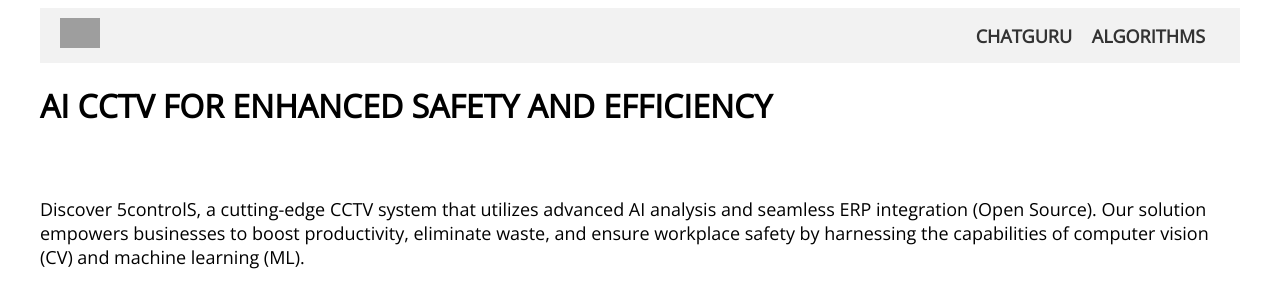
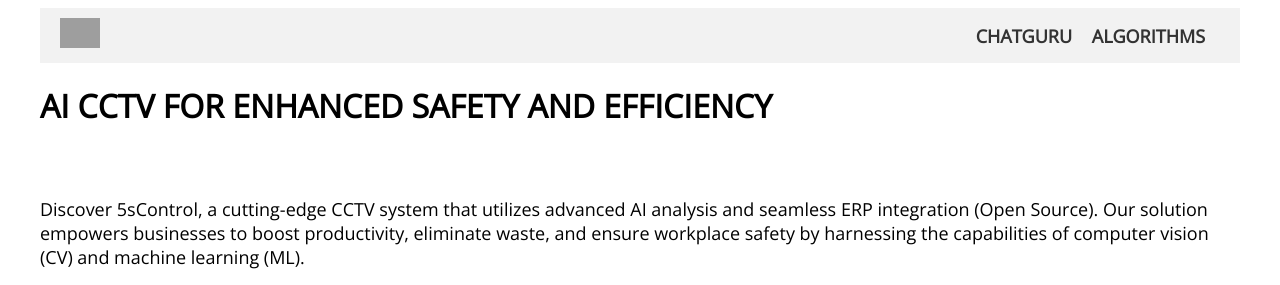
Before and after one commit to 5sControl/5sControl.github.io, a Jekyll site: the page built from index.md, in a window 1280 px wide and 900 px high, cut to the strip 0-285 px from the top of the window. Built offline with Jekyll 4.4.1, drawn with Linux system fonts in a browser that asks for light colours; comment, search, counter and statistics services are not loaded; some of the changed text lies outside the part shown; grey boxes are pictures that could not be loaded.

Commit message:
Update index.md

```diff
--- a/index.md
+++ b/index.md
@@ -1,6 +1,6 @@
 ---
 layout: default
-title: 5controlS
+title: 5sControl
 ---
 
 <head>
@@ -23,7 +23,7 @@ title: 5controlS
 
 <h1>AI CCTV FOR ENHANCED SAFETY AND EFFICIENCY</h1>
 <br><br>
-Discover 5controlS, a cutting-edge CCTV system that utilizes advanced AI analysis and seamless ERP integration (Open Source). Our solution empowers businesses to boost productivity, eliminate waste, and ensure workplace safety by harnessing the capabilities of computer vision (CV) and machine learning (ML).
+Discover 5sControl, a cutting-edge CCTV system that utilizes advanced AI analysis and seamless ERP integration (Open Source). Our solution empowers businesses to boost productivity, eliminate waste, and ensure workplace safety by harnessing the capabilities of computer vision (CV) and machine learning (ML).
 
 <br><br>
 
@@ -41,12 +41,12 @@ Unlock the transformative potential of our AI-driven CCTV system. With 5controlS
 <br><br>
 
 <div align='center'>
-<img alt="5CONTROLS AI CCTV DIAGRAM" src="./assets/Gif25.gif" width="70%">
+<img alt="5SCONTROL AI CCTV DIAGRAM" src="./assets/Gif25.gif" width="70%">
 </div></body>
 
 <br><br><br>
 
-<h2>LEARN MORE ABOUT SMART CCTV WITH AI BY 5CONTROLS</h2>
+<h2>LEARN MORE ABOUT SMART CCTV WITH AI BY 5SCONTROL</h2>
 <BR><BR>
-Visit the <a href="https://5controls.com/solutions/">5controlS website</a> to learn more about how our AI-powered CCTV solution revolutionizes surveillance. Explore the possibilities and harness the benefits of smart CCTV technology integrated with AI for enhanced safety and efficiency.
+Visit the <a href="https://5scontrol.com/solutions/">5sControl website</a> to learn more about how our AI-powered CCTV solution revolutionizes surveillance. Explore the possibilities and harness the benefits of smart CCTV technology integrated with AI for enhanced safety and efficiency.
 <br><br>
```
